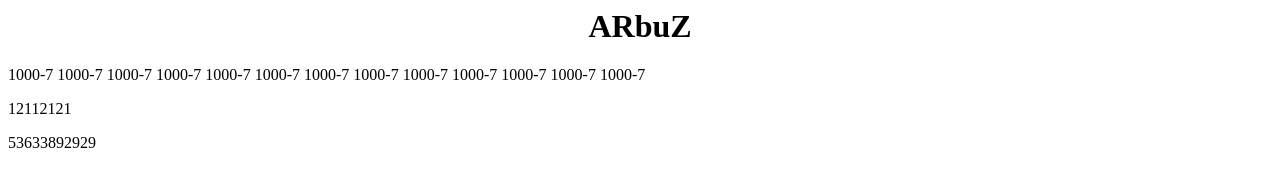
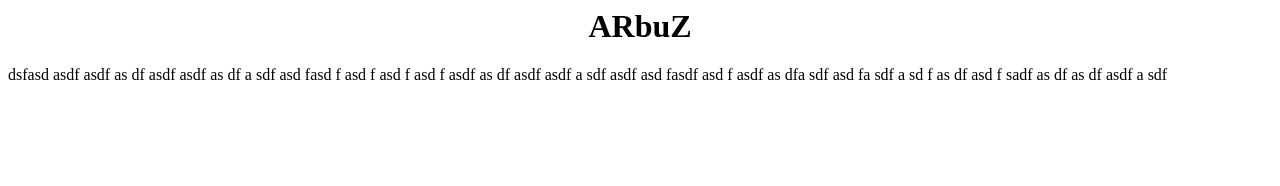
Before and after one commit to scvrygod/git_test, a plain HTML site: page index.html in a window 1280 px wide. Drawn offline with Linux system fonts and the light colour scheme.

Commit message:
third commit

```diff
--- a/index.html
+++ b/index.html
@@ -7,9 +7,8 @@
 
 <body>
 <h1 align="center">ARbuZ</h1>
-<p>1000-7 1000-7 1000-7 1000-7 1000-7 1000-7 1000-7 1000-7 1000-7 1000-7 1000-7 1000-7 1000-7</p>
-<p>12112121</p>
-<p>53633892929</p>
+<p>dsfasd asdf asdf as df asdf asdf as df a sdf asd fasd f asd f asd f asd f  asdf as df asdf asdf a sdf asdf
+asd fasdf asd f asdf  as dfa sdf asd fa sdf a sd f as df asd f   sadf as df as df asdf a sdf </p>
 </body>
 
 </html>
```
